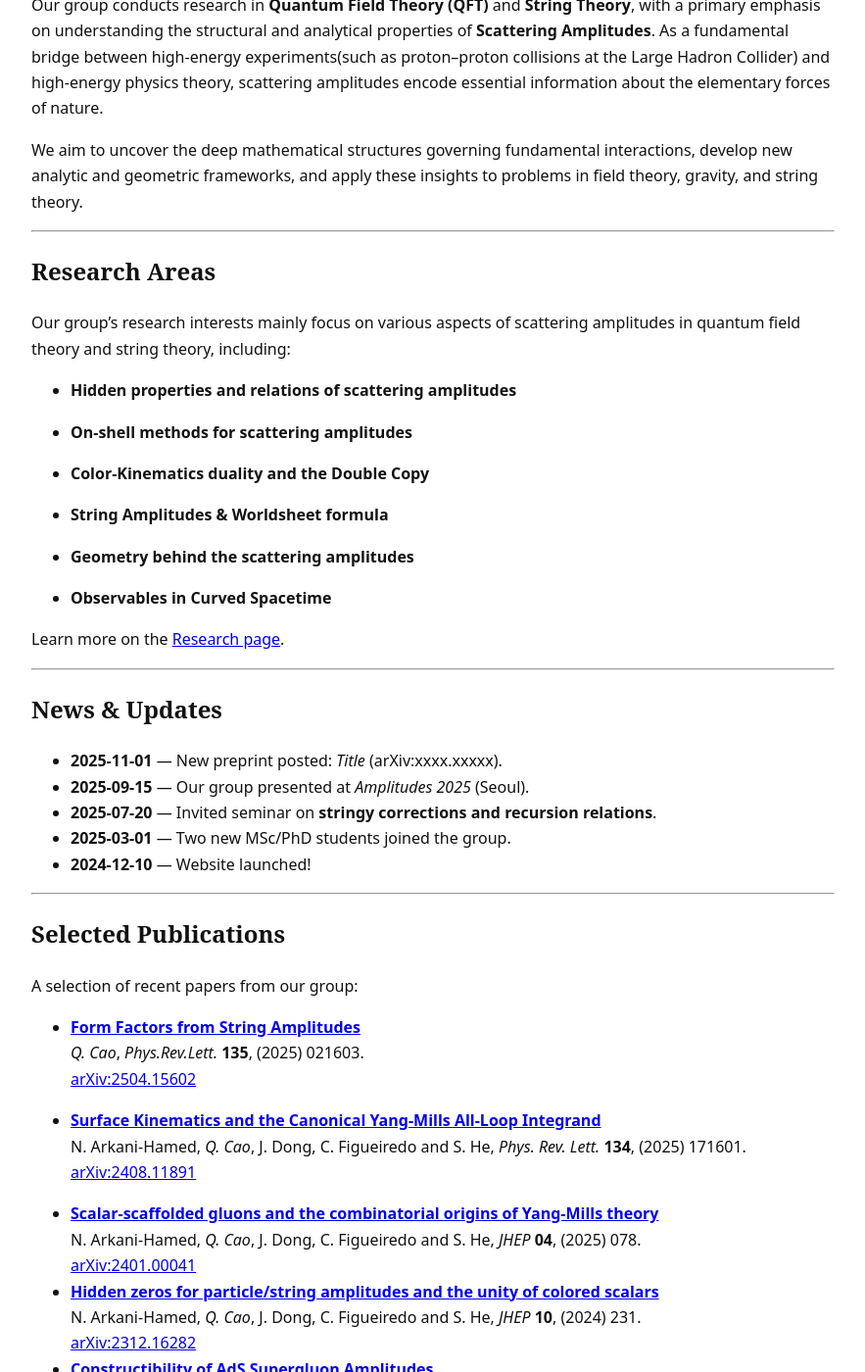
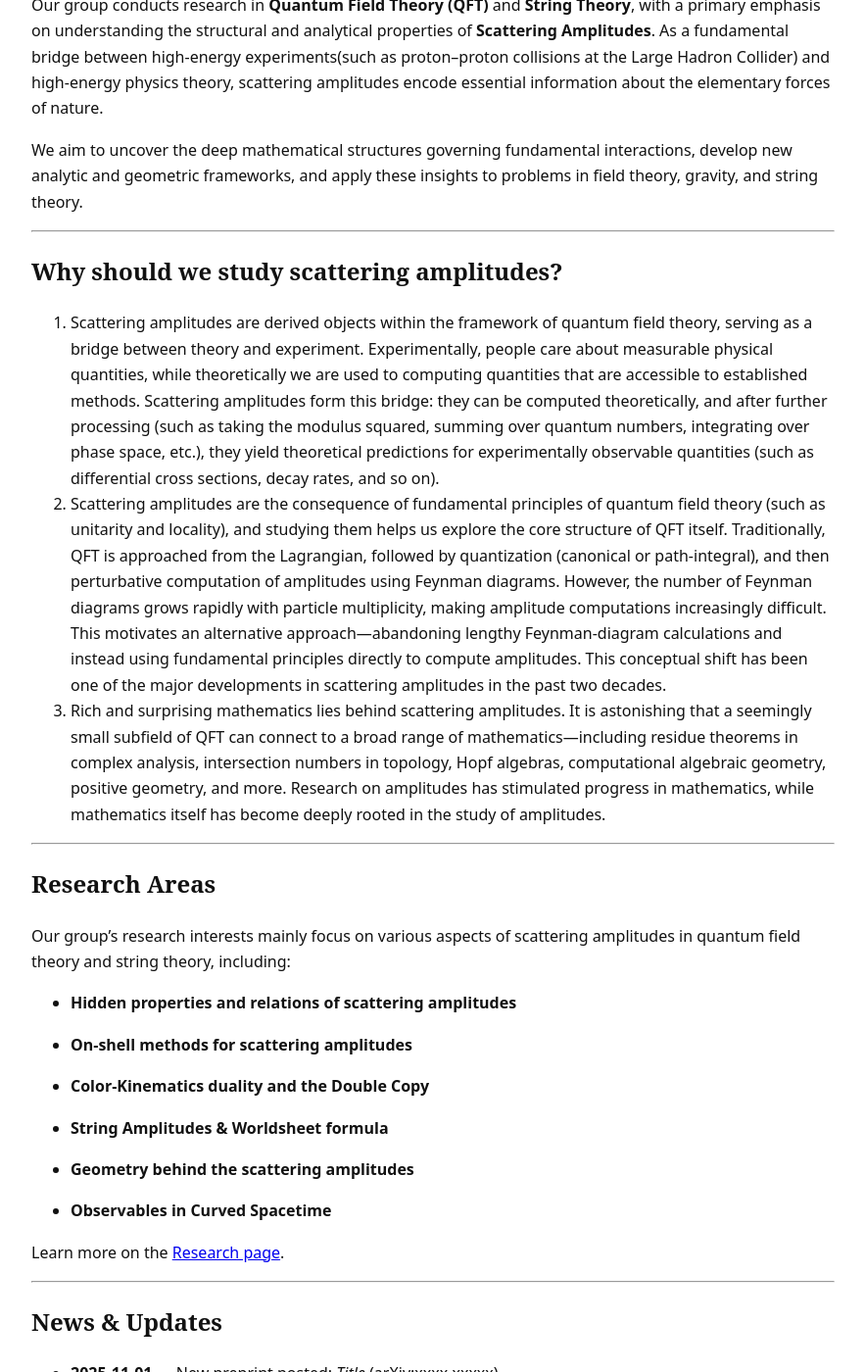
Before and after one commit to QuantumQ1/quantumq1.github.io, a Jekyll site: the page built from index.md, in a window 1280 px wide and 1400 px high, scrolled down 741 px. Shown: the whole window at 98% size, without its empty margins (198-1081 px from the left). Built offline with Jekyll 4.4.1, drawn with Linux system fonts in a browser that asks for light colours.

Commit message:
Update index.md

```diff
--- a/index.md
+++ b/index.md
@@ -16,6 +16,12 @@ Welcome to the **Quantum Fields and Strings Lab**.
 Our group conducts research in **Quantum Field Theory (QFT)** and **String Theory**, with a primary emphasis on understanding the structural and analytical properties of **Scattering Amplitudes**. As a fundamental bridge between high-energy experiments(such as proton–proton collisions at the Large Hadron Collider) and high-energy physics theory, scattering amplitudes encode essential information about the elementary forces of nature.
 
 We aim to uncover the deep mathematical structures governing fundamental interactions, develop new analytic and geometric frameworks, and apply these insights to problems in field theory, gravity, and string theory.
+
+___
+## Why should we study scattering amplitudes?
+1. Scattering amplitudes are derived objects within the framework of quantum field theory, serving as a bridge between theory and experiment. Experimentally, people care about measurable physical quantities, while theoretically we are used to computing quantities that are accessible to established methods. Scattering amplitudes form this bridge: they can be computed theoretically, and after further processing (such as taking the modulus squared, summing over quantum numbers, integrating over phase space, etc.), they yield theoretical predictions for experimentally observable quantities (such as differential cross sections, decay rates, and so on).
+2. Scattering amplitudes are the consequence of fundamental principles of quantum field theory (such as unitarity and locality), and studying them helps us explore the core structure of QFT itself. Traditionally, QFT is approached from the Lagrangian, followed by quantization (canonical or path-integral), and then perturbative computation of amplitudes using Feynman diagrams. However, the number of Feynman diagrams grows rapidly with particle multiplicity, making amplitude computations increasingly difficult. This motivates an alternative approach—abandoning lengthy Feynman-diagram calculations and instead using fundamental principles directly to compute amplitudes. This conceptual shift has been one of the major developments in scattering amplitudes in the past two decades.
+3. Rich and surprising mathematics lies behind scattering amplitudes. It is astonishing that a seemingly small subfield of QFT can connect to a broad range of mathematics—including residue theorems in complex analysis, intersection numbers in topology, Hopf algebras, computational algebraic geometry, positive geometry, and more. Research on amplitudes has stimulated progress in mathematics, while mathematics itself has become deeply rooted in the study of amplitudes.
 
 ---
 
```
